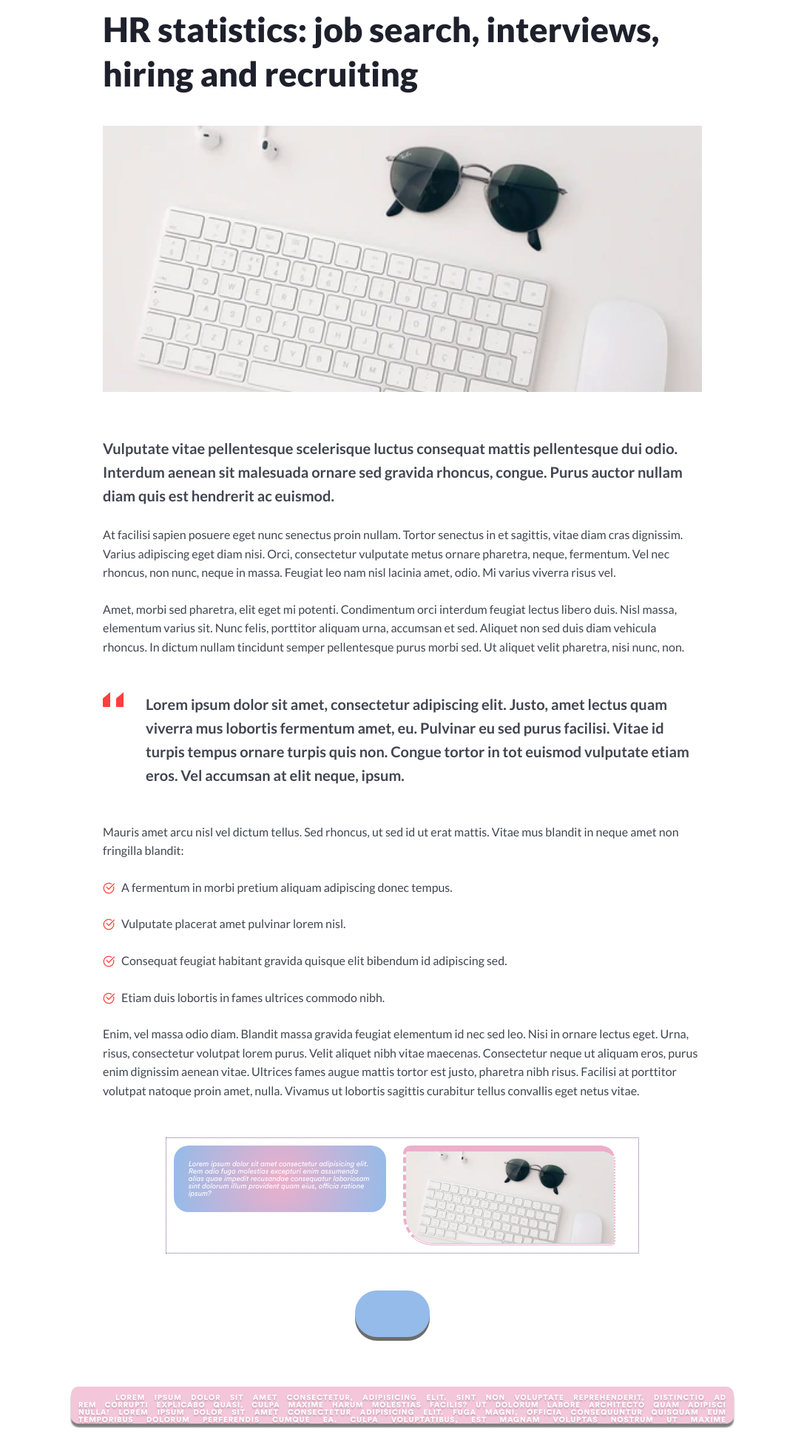
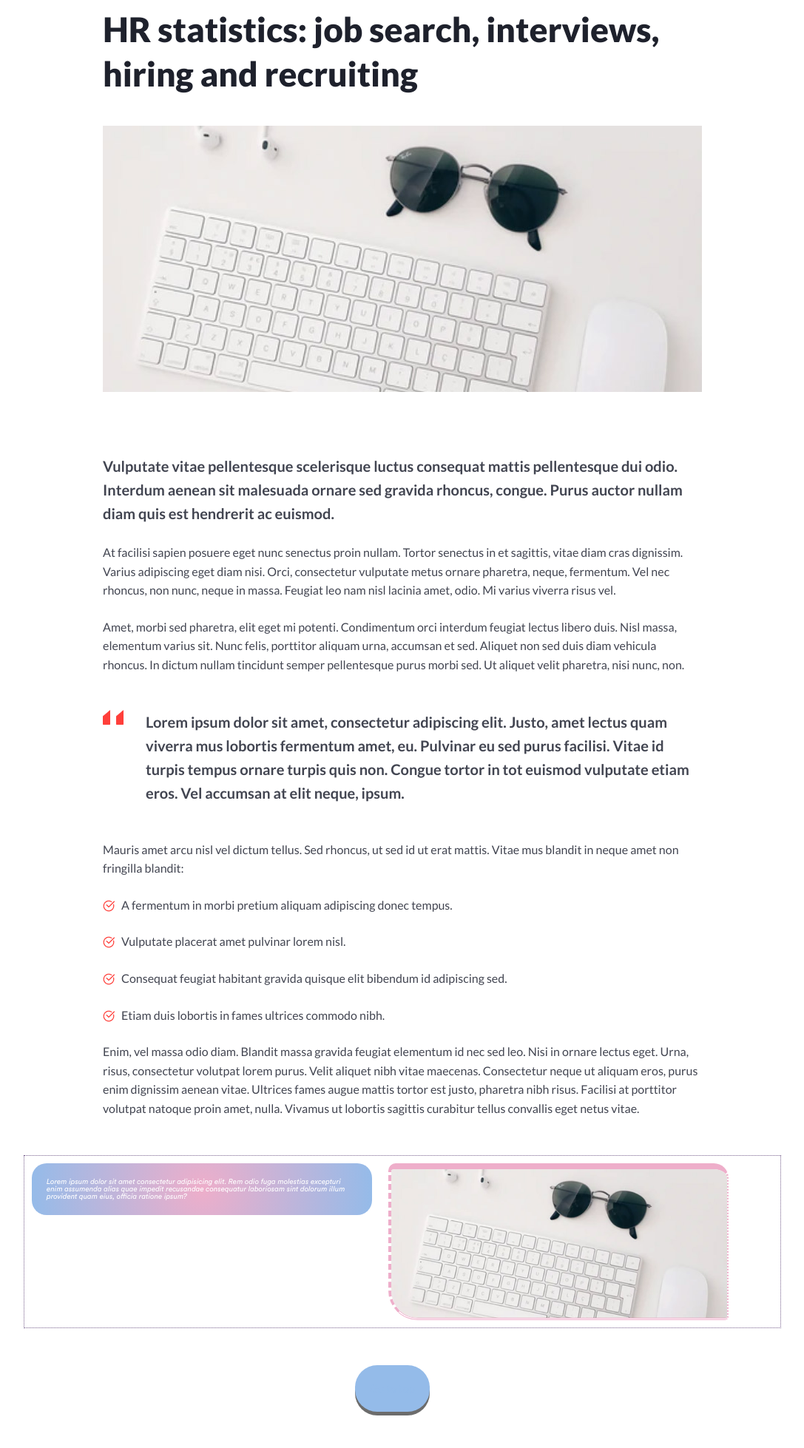
Before and after one commit to Katywenkatwins/lesson_6, a plain HTML site: page index.html in a window 1280 px wide. Shown: the top 1958 px of the page at 74% size, without its empty margins (96-1183 px from the left). Drawn offline with Linux system fonts and the light colour scheme.

Commit message:
Update style.css

```diff
--- a/css/style.css
+++ b/css/style.css
@@ -46,8 +46,9 @@ color: #1E212C;
 	margin-top: 24px;
 	line-height: 1.6;
 }
-.page__img{
+.page__img img{
 	margin-bottom: 60px;
+	width: 100%;
 }
 .page__maintext {
 	color: #1E212C;
@@ -74,7 +75,7 @@ li {
 	font-family: "CircularStd", "Lato", serif ;
 	font-size: 10px;
 	border: 1px #77608d dotted;
-	max-width: 50%;
+	max-width: 80%;
 	margin: 50px auto;
 }
 
```
